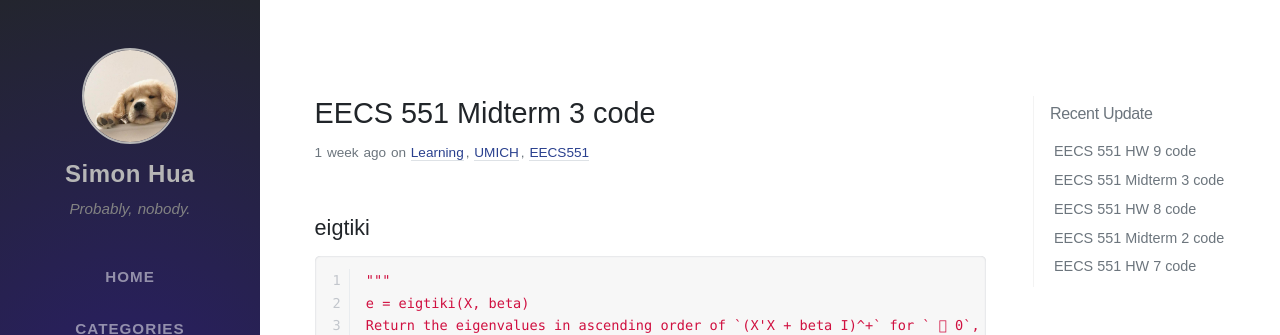
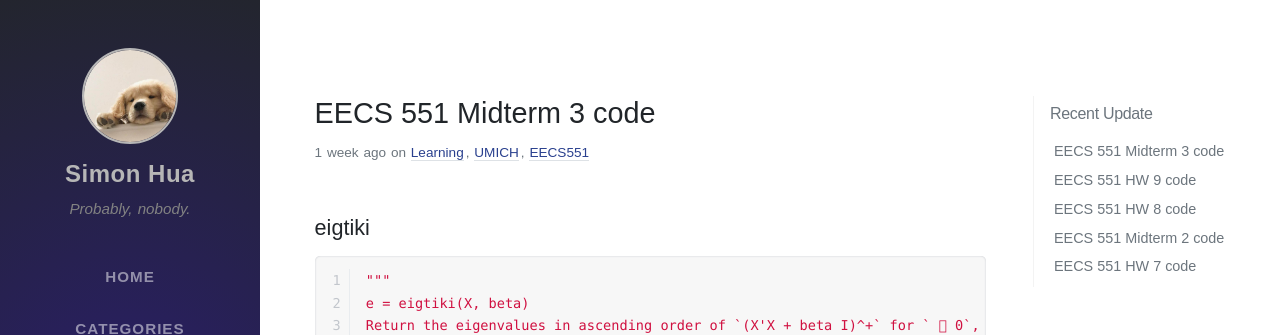
Before and after one commit to Huadous/huadous.github.io, a Jekyll site: the page built from _posts/2020-11-20-EECS-551-Midterm-3-code.md, in a window 1280 px wide and 900 px high. Shown: the top 335 px of the window. Built offline with Jekyll 4.4.1, drawn with Linux system fonts in a browser that asks for light colours; nearby versions of some CDN libraries; some web fonts are replaced; comment, search, counter and statistics services are not loaded; part of the change alters nothing that is shown; some of the changed text lies outside the part shown.

````diff
--- a/_posts/2020-11-20-EECS-551-Midterm-3-code.md
+++ b/_posts/2020-11-20-EECS-551-Midterm-3-code.md
@@ -4,7 +4,7 @@ date: 2020-11-20 14:45:01 +0800
 categories: [Learning, UMICH, EECS551]
 tags: [EECS551, UMICH, Data Science, Linear Algebra, DSP, ML]
 seo:
-  date_modified: 2020-12-02 11:33:00 +0800
+  date_modified: 2020-12-02 11:40:57 +0800
 ---
 ## eigtiki
 ```julia
````
